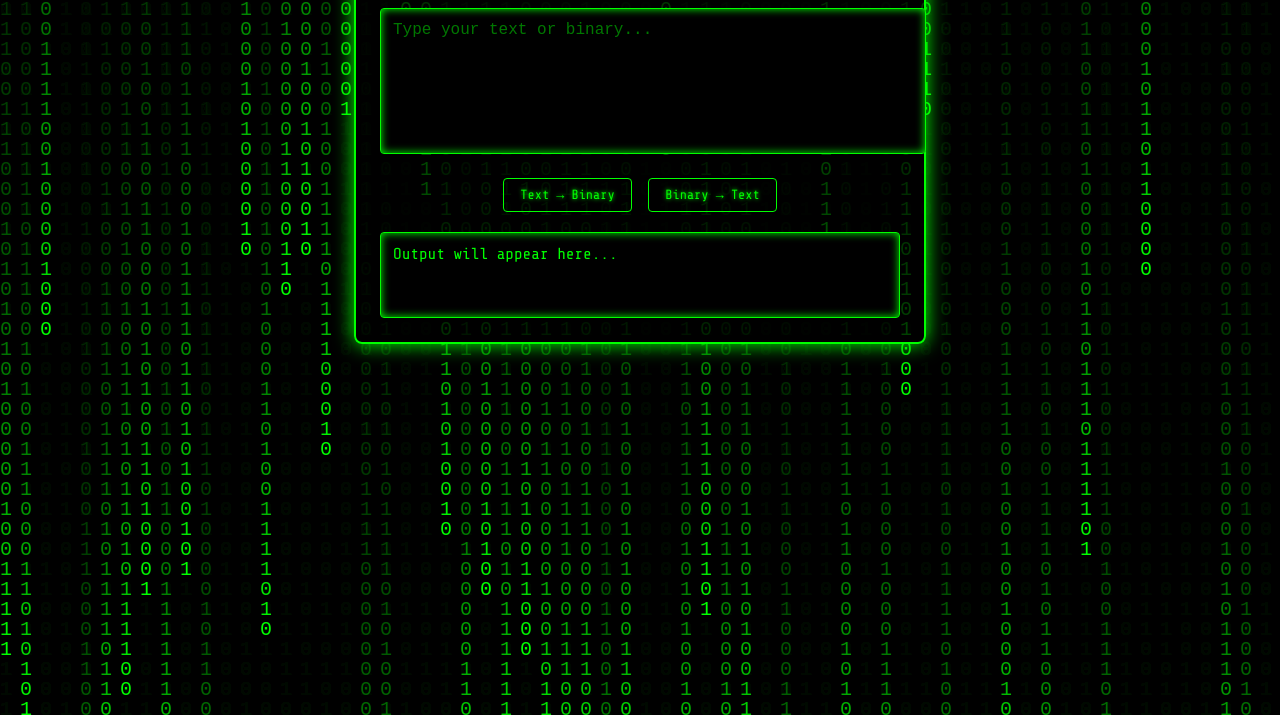
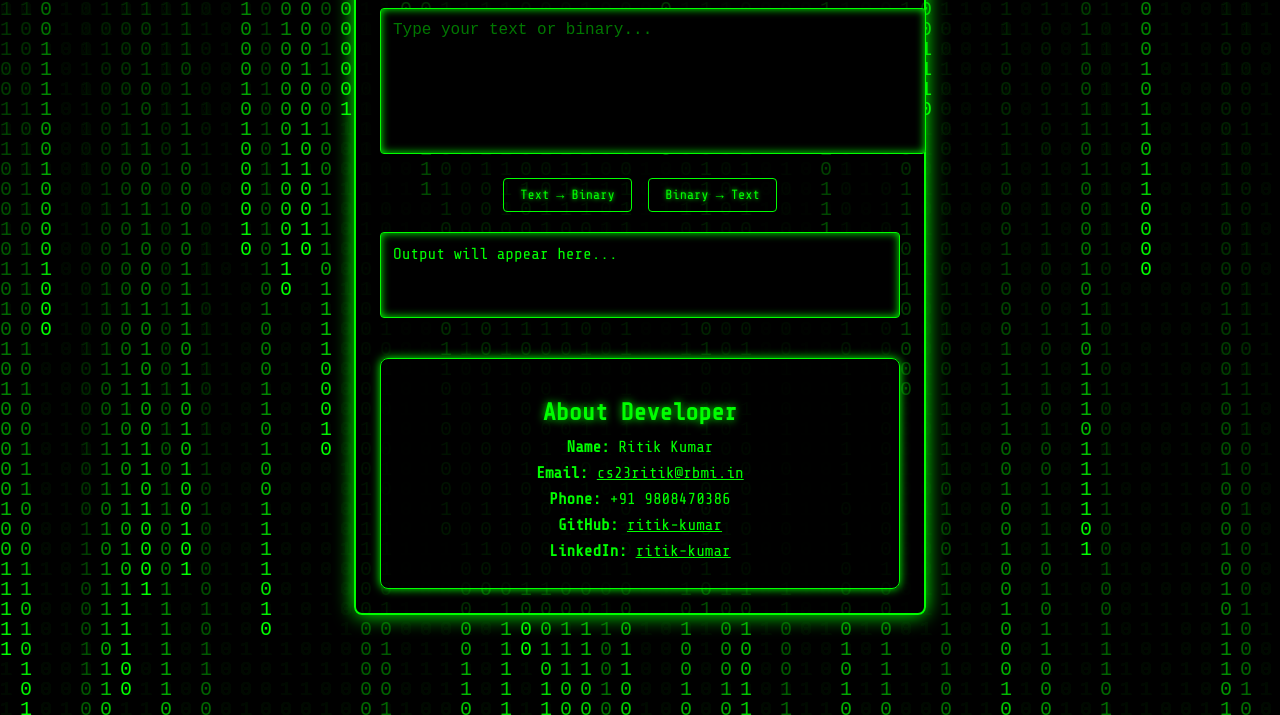
Before and after one commit to ritik-portfolio/Binary-Converter, a plain HTML site: page index.html in a window 1280 px wide. Shown: the part 125-840 px from the top of the page. Drawn offline with nearby package versions, Linux system fonts and the light colour scheme.

Commit message:
Update index.html

```diff
--- a/index.html
+++ b/index.html
@@ -14,7 +14,7 @@
         min-height: 100vh;
         padding: 0;
         margin: 0;
-        overflow: hidden;
+        overflow-x: hidden;
         position: relative;
     }
     canvas {
@@ -88,6 +88,27 @@
         margin-top: 16px;
         box-shadow: inset 0 0 8px #0f0;
     }
+    .about {
+        margin-top: 40px;
+        padding: 20px;
+        border: 1px solid #0f0;
+        border-radius: 8px;
+        background: rgba(0,0,0,0.7);
+        box-shadow: 0 0 10px #0f0;
+    }
+    .about h2 {
+        text-align: center;
+        margin-bottom: 12px;
+        text-shadow: 0 0 8px #0f0;
+    }
+    .about p {
+        margin: 8px 0;
+        text-align: center;
+    }
+    a {
+        color: #0f0;
+        text-decoration: underline;
+    }
 </style>
 </head>
 <body>
@@ -102,6 +123,16 @@
         <button onclick="binaryToText()">Binary → Text</button>
     </div>
     <div class="output" id="outputArea">Output will appear here...</div>
+
+    <!-- About Developer Section -->
+    <div class="about">
+        <h2>About Developer</h2>
+        <p><strong>Name:</strong> Ritik Kumar</p>
+        <p><strong>Email:</strong> <a href="mailto:cs23ritik@rbmi.in">cs23ritik@rbmi.in</a></p>
+        <p><strong>Phone:</strong> +91 9808470386</p>
+        <p><strong>GitHub:</strong> <a href="https://github.com/rkp9808" target="_blank">ritik-kumar</a></p>
+        <p><strong>LinkedIn:</strong> <a href="https://www.linkedin.com/in/ritik-kumar-ba7931293" target="_blank">ritik-kumar</a></p>
+    </div>
 </div>
 
 <script>
```
